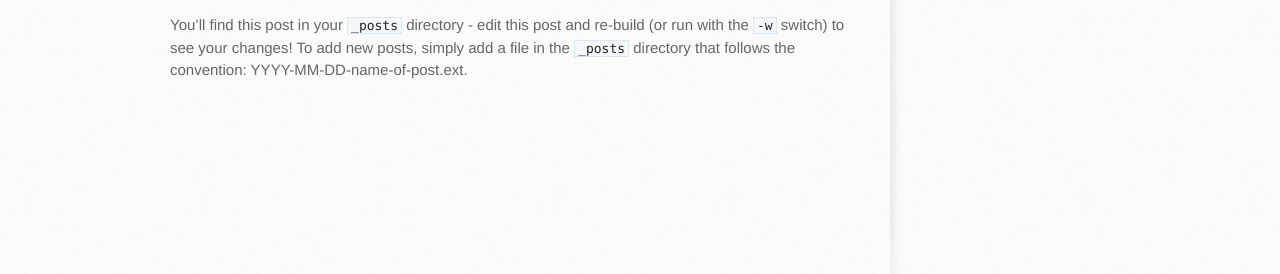
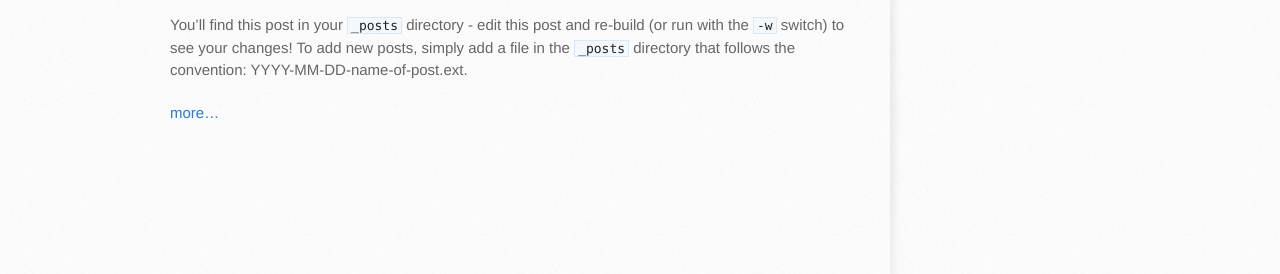
Before and after one commit to jvz/musigma.blog, a Jekyll site: the page built from index.html, in a window 1280 px wide. Shown: the part 398-672 px from the top of the page. Built offline with Jekyll 4.4.1, drawn with Linux system fonts in a browser that asks for light colours; Markdown is read by kramdown in place of the engine named in the settings.

Commit message:
Changed blog listing on index.

```diff
--- a/index.html
+++ b/index.html
@@ -6,9 +6,12 @@ title: Matt Sicker's Blog
 <div id="home">
   <h1>Blog Posts</h1>
 
+  <div class="posts">
   {% for post in site.posts %}
   <h2>{{ post.title }}</h2>
   <p><a href="{{ post.url }}">{{ post.date | date_to_string }}</a></p>
   <p>{{ post.excerpt }}</p>
+  <p><a href="{{ post.url }}">more…</a></p>
   {% endfor %}
+  </div>
 </div>
```
